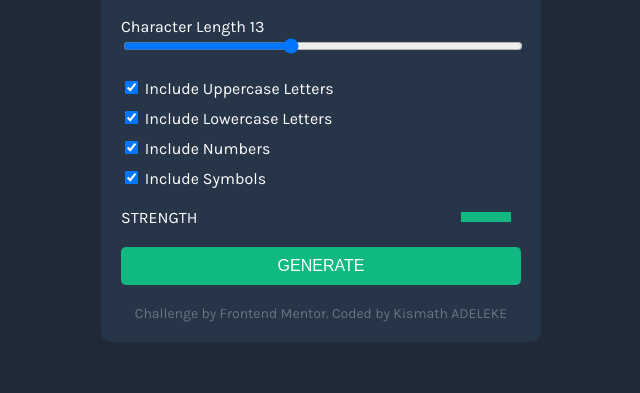
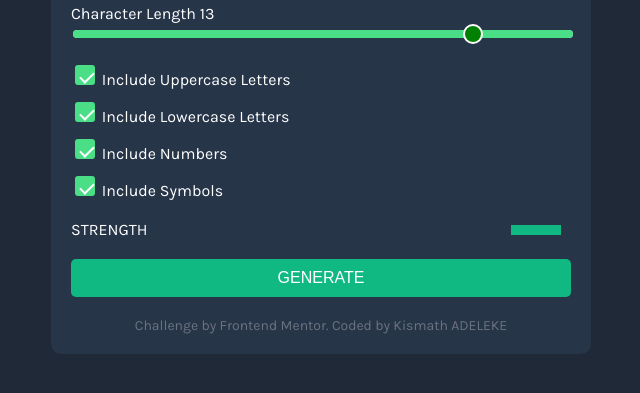
Before and after one commit to adelekekismath/password_generator, a website built with Vite: page index.html in a window 1280 px wide. Shown: the part 329-722 px from the top of the page, without its empty margins (319-959 px from the left). Built offline with nearby package versions, Linux system fonts and the light colour scheme.

Commit message:
Update password length range and enhance checkbox styles in UI

```diff
--- a/index.html
+++ b/index.html
@@ -21,7 +21,7 @@
             <div class="length-setting">
                 <label for="password-length">Character Length</label>
                 <span id="length-value">13</span>
-                <input type="range" id="password-length" min="8" max="20" value="13">
+                <input type="range" id="password-length"  max="16" value="13">
             </div>
             <div class="checkbox-settings">
                 <label><input type="checkbox" id="uppercase" checked> Include Uppercase Letters</label>
--- a/styles.css
+++ b/styles.css
@@ -15,7 +15,7 @@ body {
     background-color: #273549;
     padding: 20px;
     border-radius: 10px;
-    max-width: 400px;
+    max-width: 500px;
     width: 100%;
     text-align: center;
 }
@@ -68,9 +68,82 @@ h1 {
     width: 100%;
 }
 
+
+
+input[type="checkbox"] {
+    appearance: none;
+    width: 20px;
+    height: 20px;
+    border: 2px solid #4ADF86;
+    border-radius: 3px;
+    outline: none;
+    cursor: pointer;
+    position: relative;
+    margin-bottom: 0;
+}
+
+input[type="checkbox"]:checked {
+    background-color: #4ADF86;
+}
+
+input[type="checkbox"]:checked::after {
+    content: '';
+    position: absolute;
+    top: 2px;
+    left: 6px;
+    width: 6px;
+    height: 12px;
+    border: solid white;
+    border-width: 0 2px 2px 0;
+    transform: rotate(45deg);
+}
+
 .checkbox-settings label {
     display: block;
     margin: 10px 0;
+}
+
+input[type="range"] {
+    -webkit-appearance: none;
+    width: 100%;
+    height: 8px;
+    border-radius: 5px;
+    background: #ddd !important;
+    outline: none;
+    transition: opacity 0.2s;
+    cursor: pointer;
+}
+
+input[type="range"]::-webkit-slider-runnable-track {
+
+    height: 8px;
+    border-radius: 5px;
+    background: #4ADF86;
+}
+
+input[type="range"]::-webkit-slider-thumb {
+    -webkit-appearance: none;
+    width: 20px;
+    height: 20px;
+    background: green;
+    border: 2px solid white;
+    border-radius: 50%;
+    cursor: pointer;
+    position: relative;
+    margin-top: -6px; /* Centrer le curseur */
+}
+
+/* Barre remplie (Firefox) */
+input[type="range"]::-moz-range-progress {
+    background: green;
+    height: 8px;
+    border-radius: 5px;
+}
+
+input[type="range"]::-moz-range-track {
+    background: #ddd;
+    height: 8px;
+    border-radius: 5px;
 }
 
 .strength-indicator {
```
